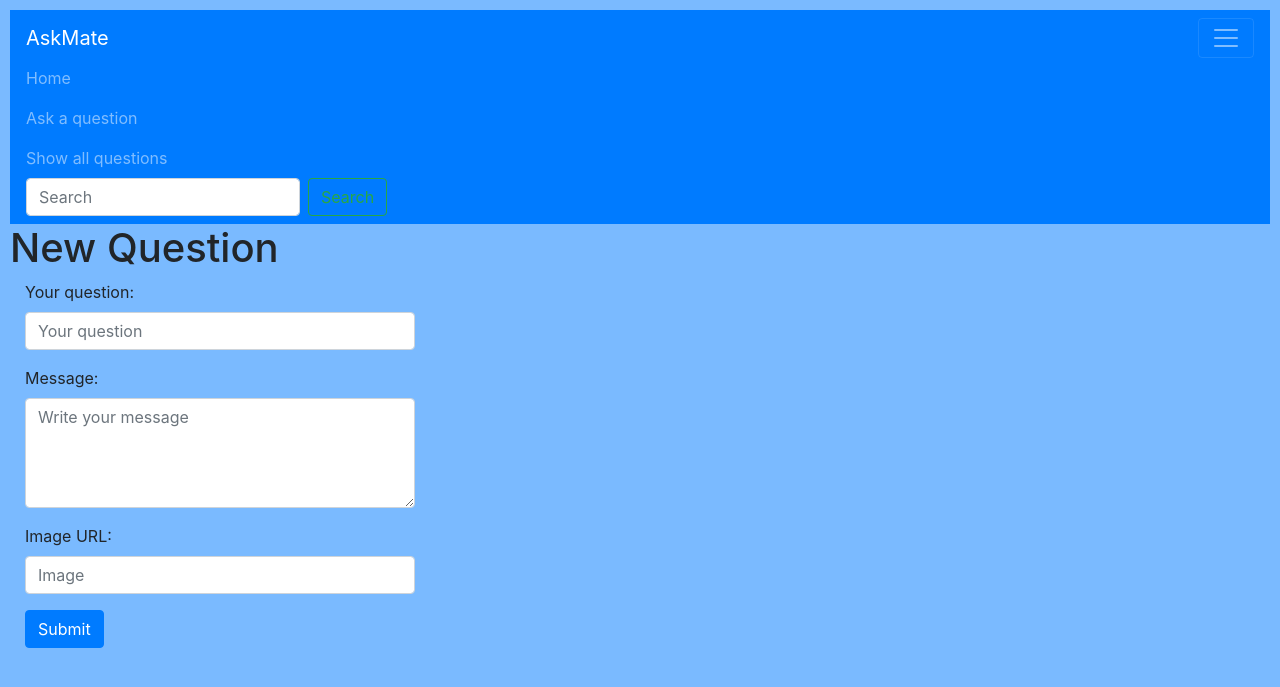
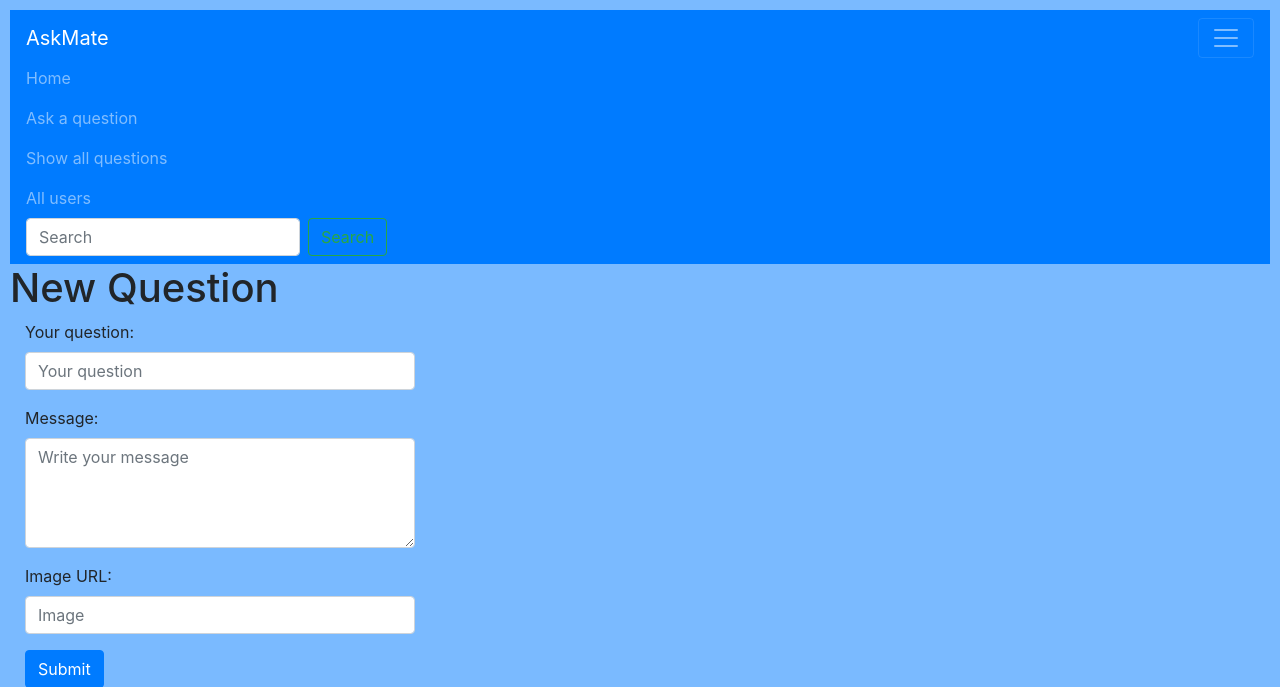
Before and after one commit to boroslizi/AskMate, a Flask app: page /add-question in a window 1280 px wide, after a click that opens the changed part. Shown: the top 687 px of the page. Run offline with Flask 2, Linux system fonts and the light colour scheme; some libraries are stand-ins or nearby versions.

Commit message:
"LIST USERS" <user story implemented>

```diff
--- a/server.py
+++ b/server.py
@@ -189,5 +189,11 @@ def delete_comment(comment_id):
     return redirect(url_for('display_question', question_id=latest_opened_question_id))
 
 
+@app.route('/users')
+def route_users():
+    user_data = data_manager.get_all_user_data()
+    return render_template('users.html', user_data=user_data)
+
+
 if __name__ == "__main__":
     app.run(debug=True, port=7000)
--- a/templates/base.html
+++ b/templates/base.html
@@ -25,6 +25,9 @@
       <li class="nav-item">
         <a class="nav-link" href="{{ url_for('route_to_all_questions') }}">Show all questions</a>
       </li>
+      <li class="nav-item">
+        <a class="nav-link" href="{{ url_for('route_users') }}">All users</a>
+      </li>
     </ul>
     <form class="form-inline my-2 my-lg-0" action="{{ url_for('search') }}" method='post'>
       <input class="form-control mr-sm-2" type="text" id='search_phrase' placeholder="Search" name="search_phrase" aria-label="Search" required>
```
Also changed, not shown: data_manager.py (+8 -0 lines).
